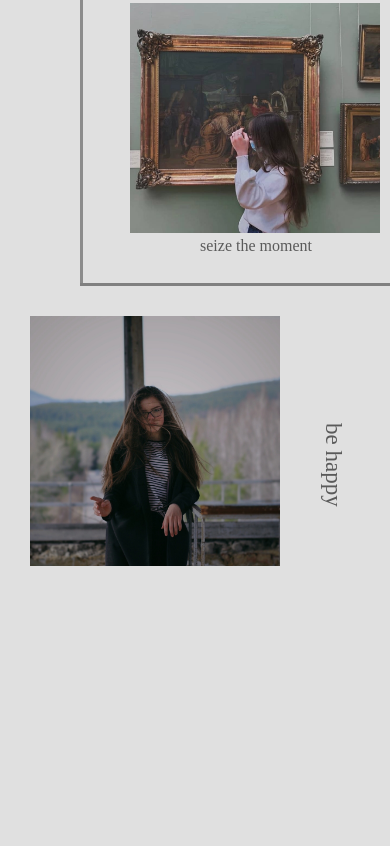
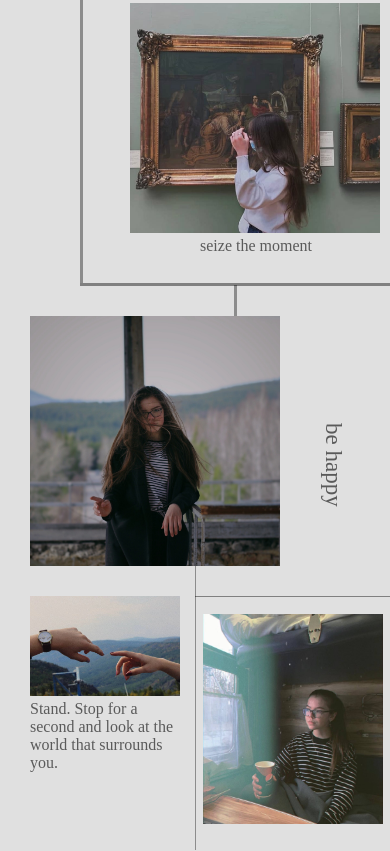
Before and after one commit to Rezolon/Alena_happy_birthday, a plain HTML site: page index.html in a window 390 px wide. Shown: the part 627-1478 px from the top of the page. Drawn offline with nearby package versions, Linux system fonts and the light colour scheme.

Commit message:
Add files via upload

```diff
--- a/index.html
+++ b/index.html
@@ -45,10 +45,20 @@ i love you so much
 	</section>
 	<section class="three">
 		<div class="three_pick">
+			<div class="vl2"></div>
 			<img class="three_cvet" src="aur.jpg" alt="" width="250px" height="250px" data-aos="fade-right"
      data-aos-offset="300"
      data-aos-easing="ease-in-sine">
 			<p>be happy</p>
+		</div>
+		<div class="four">
+			<div class="vl3"></div>
+			<div class="line2"></div>
+			<img class="four_cvet" src="ruki.jpg" alt="" width="150px" height="100px" data-aos="zoom-out">
+			<div class="four_text">
+				<p>Stand. Stop for a second and look at the world that surrounds you.</p>
+			</div>
+			<img class="five_cvet" src="poezd.jpg" alt="" width="180px" height="210px" data-aos="zoom-out">
 		</div>
 	</section>
 	<script src="https://unpkg.com/aos@2.3.1/dist/aos.js"></script>
--- a/style.css
+++ b/style.css
@@ -203,6 +203,14 @@ header{
 	    border-left: 3px solid #000000;
 	    height: 330px;
 	}
+	.vl2 {
+		z-index: -1;
+		top: 108%;
+		left: 60%;
+		position: absolute;
+	    border-left: 3px solid #000000;
+	    height: 33px;
+	}
 	.line {
 		z-index: 0;
     border-bottom: 3px solid #0000006e;
@@ -215,7 +223,7 @@ header{
    }
    .three_pick{
    	padding: 30px;
-   	height: 500px;
+   	height: 230px;
    }
    .three_pick p{
    	height: 300px;
@@ -226,4 +234,33 @@ header{
    	left: 320px;
   writing-mode: vertical-rl;
 	}
+	.four{
+   	padding: 20px;
+   	padding-left: 30px;
+   	height: 235px;
+   }
+   .vl3 {
+		z-index: -1;
+		top: 141%;
+		left: 50%;
+		position: absolute;
+	    border-left: 1px solid #000000;
+	    height: 287px;
+	}
+	.four_text{
+		width: 150px;
+		color: #00000099;
+	}
+	.line2 {
+		z-index: 0;
+    border-bottom: 1px solid #0000006e;
+    width: 50%;
+    position: absolute;
+    left: 50%;
+   }
+   .five_cvet{
+   	position: absolute;
+   	left: 52%;
+   	top: 147%;
+   }
 }
```
Also changed, not shown: poezd.jpg (added), ruki.jpg (added).
